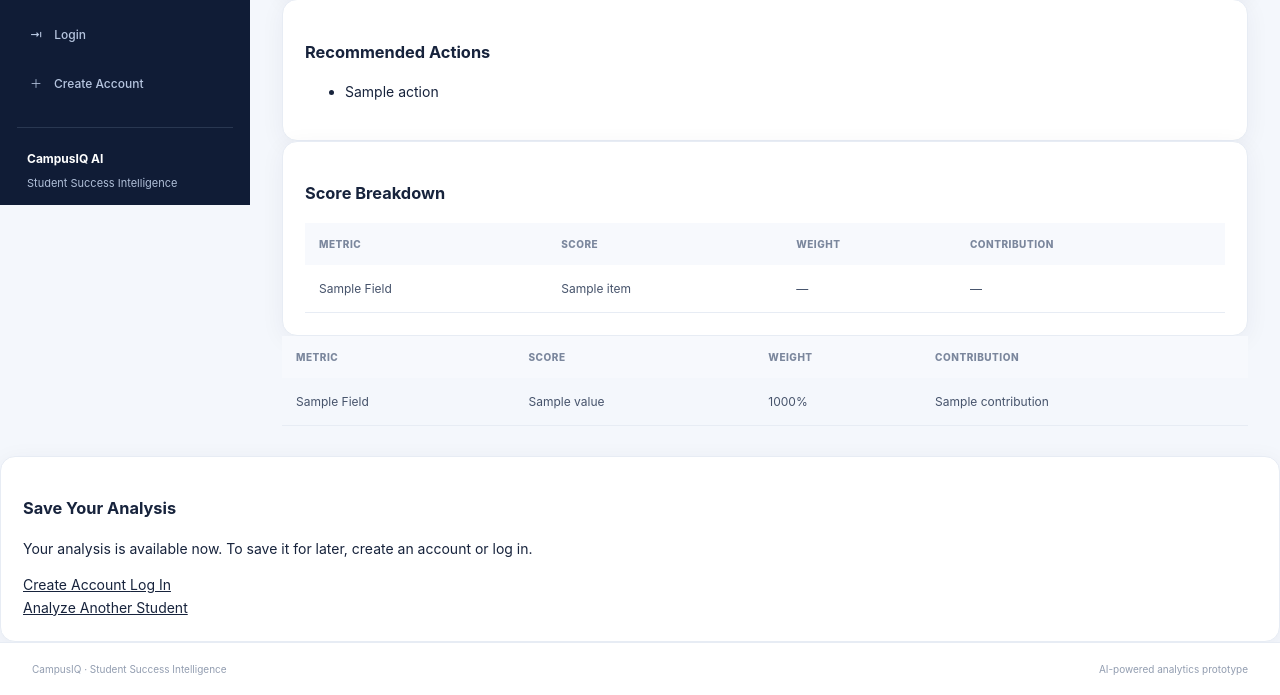
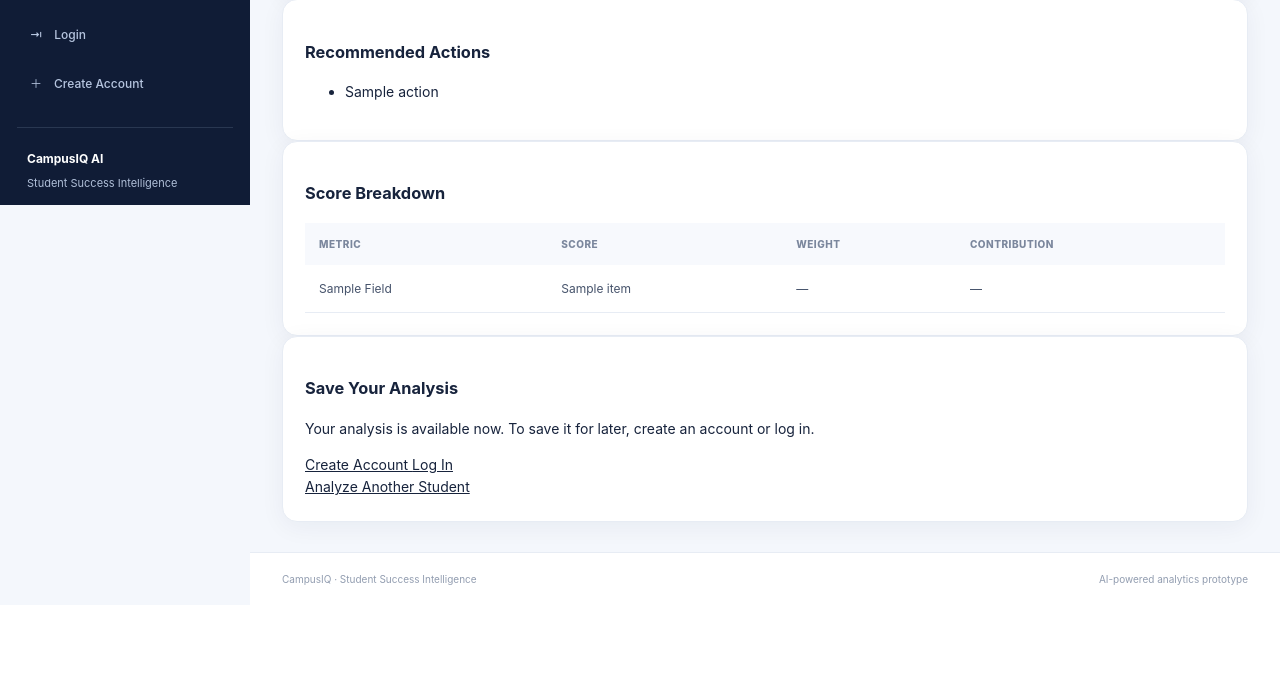
Before and after one commit to sindhu0807/CampusIQ, a Flask app: template templates/analysis_result.html in a window 1280 px wide. Shown: the part 595-1290 px from the top of the page. After the commit the page ends 1180 px from the top, so only its background shows below. Run offline with Flask 3, Linux system fonts and the light colour scheme; the template is opened without the code that fills it: most values are stand-ins (such as "Sample title", 1, 10 or a date in 2020).

Commit message:
Fix analysis result template rendering

```diff
--- a/templates/analysis_result.html
+++ b/templates/analysis_result.html
@@ -1,9 +1,12 @@
 {% extends "base.html" %}
 
 {% block title %}Analysis Results{% endblock %}
+
 {% block page_heading %}Student Analysis Results{% endblock %}
 
 {% block content %}
+
+<!-- Readiness Analysis -->
 <div class="card">
     <div class="card-header">
         <div>
@@ -12,58 +15,81 @@
                 {{ department }} · Year {{ year }}
             </p>
         </div>
+
         <span class="badge">Analysis Complete</span>
     </div>
 
     <div class="score-display">
-        <div style="text-align:center">
+        <div style="text-align: center">
             <strong>{{ score }}%</strong>
-            <span style="display:block">Readiness Score</span>
+            <span style="display: block">Readiness Score</span>
         </div>
     </div>
 
-    <p class="muted" style="text-align:center">
+    <p class="muted" style="text-align: center">
         This score is an indicative assessment based on the submitted data,
         not a guarantee of placement or academic outcomes.
     </p>
 </div>
 
+<!-- Risk Indicators and Recommended Actions -->
 <div class="dashboard-grid">
+
     <div class="card">
         <h3>Risk Indicators</h3>
 
         {% if flags.academic_risk %}
-            <p><span class="badge danger">Academic Risk</span></p>
+            <p>
+                <span class="badge danger">Academic Risk</span>
+            </p>
+
             <ul class="recommendation-list">
                 {% for reason in flags.academic_reasons %}
                     <li>{{ reason }}</li>
                 {% endfor %}
             </ul>
         {% else %}
-            <p><span class="badge success">No Academic Risk Flag</span></p>
+            <p>
+                <span class="badge success">
+                    No Academic Risk Flag
+                </span>
+            </p>
         {% endif %}
 
         {% if flags.placement_risk %}
-            <p><span class="badge danger">Placement Preparation Risk</span></p>
+            <p>
+                <span class="badge danger">
+                    Placement Preparation Risk
+                </span>
+            </p>
+
             <ul class="recommendation-list">
                 {% for reason in flags.placement_reasons %}
                     <li>{{ reason }}</li>
                 {% endfor %}
             </ul>
         {% else %}
-            <p><span class="badge success">No Placement Risk Flag</span></p>
+            <p>
+                <span class="badge success">
+                    No Placement Risk Flag
+                </span>
+            </p>
         {% endif %}
     </div>
 
     <div class="card">
         <h3>Recommended Actions</h3>
+
         <ul class="recommendation-list">
             {% for action in actions %}
                 <li>{{ action }}</li>
             {% endfor %}
         </ul>
     </div>
+
 </div>
+
+<!-- Score Breakdown -->
 <div class="card mt-20">
     <h3>Score Breakdown</h3>
 
@@ -77,19 +103,36 @@
                     <th>Contribution</th>
                 </tr>
             </thead>
+
             <tbody>
                 {% for field, item in breakdown.items() %}
                 <tr>
-                    <td>{{ field.replace('_', ' ') | title }}</td>
+
+                    <td>
+                        {{ field.replace('_', ' ') | title }}
+                    </td>
+
+                    <!-- Score -->
                     <td>
                         {% if item is mapping %}
-                            {{ item.get('value', '—') }}
+
+                            {% if item.value is defined %}
+                                {{ item.value }}
+                                {% if item.value is number %}%
+                                {% endif %}
+                            {% else %}
+                                —
+                            {% endif %}
+
                         {% elif item is number %}
                             {{ item }}%
+
                         {% else %}
                             {{ item }}
                         {% endif %}
                     </td>
+
+                    <!-- Weight -->
                     <td>
                         {% if item is mapping and item.weight is defined %}
                             {{ (item.weight * 100) | round(0) }}%
@@ -97,6 +140,8 @@
                             —
                         {% endif %}
                     </td>
+
+                    <!-- Contribution -->
                     <td>
                         {% if item is mapping and item.contribution is defined %}
                             {{ item.contribution }}
@@ -104,35 +149,7 @@
                             —
                         {% endif %}
                     </td>
-                </tr>
-                {% endfor %}
-            </tbody>
-        </table>
-    </div>
-</div>
-    <div class="table-container">
-        <table>
-            <thead>
-                <tr>
-                    <th>Metric</th>
-                    <th>Score</th>
-                    <th>Weight</th>
-                    <th>Contribution</th>
-                </tr>
-            </thead>
-            <tbody>
-                {% for field, item in breakdown.items() %}
-                <tr>
-                    <td>{{ field.replace('_', ' ') | title }}</td>
-                    <td>
-                        {% if item.value is number %}
-                            {{ item.value }}%
-                        {% else %}
-                            {{ item.value }}
-                        {% endif %}
-                    </td>
-                    <td>{{ (item.weight * 100) | round(0) }}%</td>
-                    <td>{{ item.contribution }}</td>
+
                 </tr>
                 {% endfor %}
             </tbody>
@@ -140,36 +157,61 @@
     </div>
 </div>
 
+<!-- Save Analysis -->
 <div class="card mt-20">
     <h3>Save Your Analysis</h3>
 
     {% if session.get('user_id') %}
+
         <p class="muted">
             Save these results to your account so you can revisit them later.
         </p>
 
         <form method="POST" action="{{ url_for('student_analysis') }}">
-            <input type="hidden" name="department" value="{{ department }}">
-            <input type="hidden" name="year" value="{{ year }}">
+
+            <input
+                type="hidden"
+                name="department"
+                value="{{ department }}"
+            >
+
+            <input
+                type="hidden"
+                name="year"
+                value="{{ year }}"
+            >
 
             {% for field, value in data.items() %}
-                <input type="hidden" name="{{ field }}" value="{{ value }}">
+                <input
+                    type="hidden"
+                    name="{{ field }}"
+                    value="{{ value }}"
+                >
             {% endfor %}
 
-            <input type="hidden" name="save_result" value="yes">
+            <input
+                type="hidden"
+                name="save_result"
+                value="yes"
+            >
 
             <button type="submit" class="btn btn-teal">
                 Save to My History
             </button>
+
         </form>
 
         <div class="form-actions">
-            <a class="btn btn-secondary"
-               href="{{ url_for('analysis_history') }}">
+            <a
+                class="btn btn-secondary"
+                href="{{ url_for('analysis_history') }}"
+            >
                 View Saved History
             </a>
         </div>
+
     {% else %}
+
         <p class="muted">
             Your analysis is available now. To save it for later,
             create an account or log in.
@@ -179,17 +221,23 @@
             <a class="btn" href="{{ url_for('register') }}">
                 Create Account
             </a>
+
             <a class="btn btn-secondary" href="{{ url_for('login') }}">
                 Log In
             </a>
         </div>
+
     {% endif %}
 
     <div class="form-actions">
-        <a class="btn btn-secondary"
-           href="{{ url_for('student_analysis') }}">
+        <a
+            class="btn btn-secondary"
+            href="{{ url_for('student_analysis') }}"
+        >
             Analyze Another Student
         </a>
     </div>
+
 </div>
+
 {% endblock %}
```
